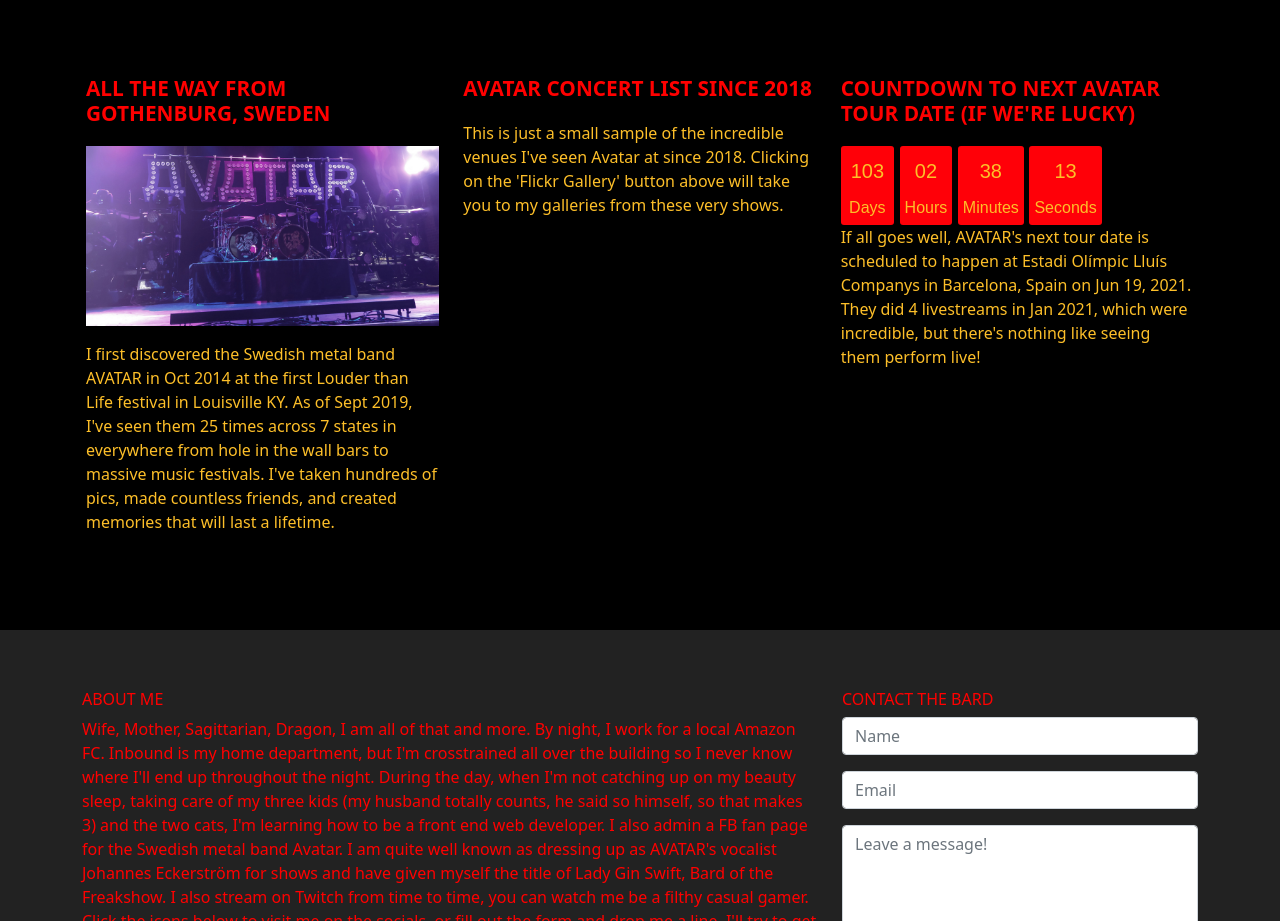
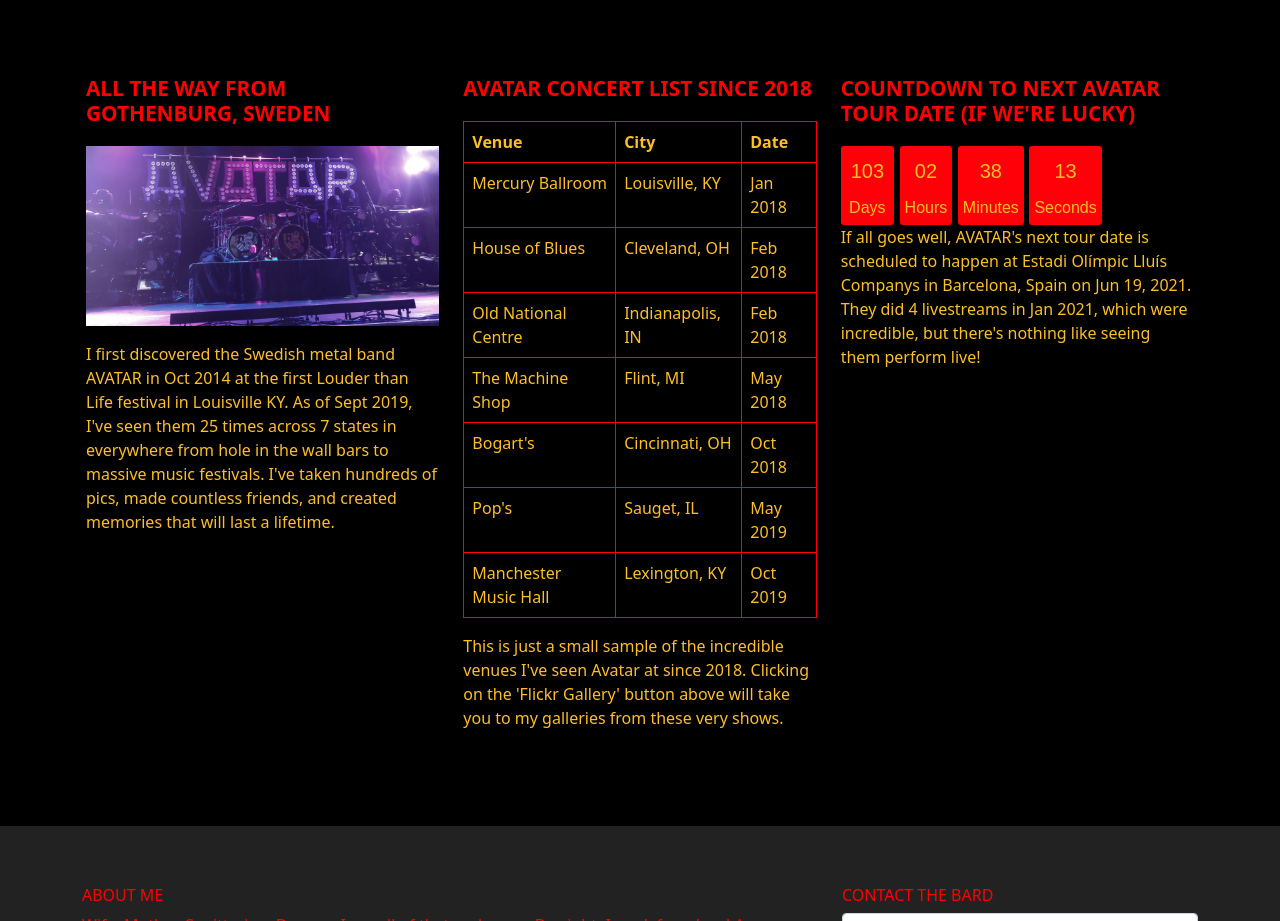
Before and after one commit to sevdawn/myshiningstar, a plain HTML site: page index.html in a window 1280 px wide. Shown: the part 860-1781 px from the top of the page. Drawn offline with nearby package versions, Linux system fonts and the light colour scheme.

```diff
--- a/index.html
+++ b/index.html
@@ -52,6 +52,18 @@
 				<h3 class="feature-title">AVATAR Concert List since 2018
 				</h3>
 
+				<table class="table" id="posts-table">
+					<thead>
+					  <tr>
+						<th scope="col">Venue</th>
+						<th scope="col">City</th>
+						<th scope="col">Date</th>
+					  </tr>
+					</thead>
+					<tbody>
+					  <tr id="data"></tr>
+					</tbody>
+				  </table>
 				<p>This is just a small sample of the incredible venues I've seen Avatar at since 2018. Clicking on the 'Flickr Gallery' button above will take
 					you to my galleries from these very shows.
 				</p>
--- a/main.css
+++ b/main.css
@@ -5,9 +5,10 @@
 }
 
 table,
-th,
-td {
+th, td
+ {
     border: 1px solid #ff0008;
+    color: #fdbf29;
 }
 
 h1.flickr,
--- a/main.js
+++ b/main.js
@@ -1,26 +1,18 @@
 // external JSON file JS //
 
-function loadJSONDoc() {
-  var xmlhttp;
-  xmlhttp = new XMLHttpRequest();
-  xmlhttp.onreadystatechange = function() {
-    if (xmlhttp.readyState == 4 && xmlhttp.status == 200) {
-      var obj = JSON.parse(xmlhttp.responseText);
-      var output = "<table>";
-      for (var name in obj[0].prices[0]) {
-        output += "<tr><td>" + name + "</td>" + "<td>" + venue[0].city[0][date] + "</td></tr>";
-      }
-      output += "</table>";
-      document.getElementById("myList").innerHTML = output;
-    }
+fetch('venues.json')
+  .then((response) => response.json())
+  .then((json) => json.forEach(tableElements)
+  )
+
+  function tableElements (element, index, arr){
+    arr[index] = document.querySelector('#posts-table tbody').innerHTML +=
+    `<tr>
+        <td>${element.Venue}</td>
+        <td>${element.City}</td>
+        <td>${element.Date}</td>
+        </tr>`
   }
-  xmlhttp.open("GET", "venues.json", true);
-  xmlhttp.send();
-}
-
-document.addEventListener("DOMContentLoaded", function(event) {
-  loadJSONDoc();
-});
 
 // countdown clock JS //
 
```
Also changed, not shown: venues.json (line endings or trailing spaces).
